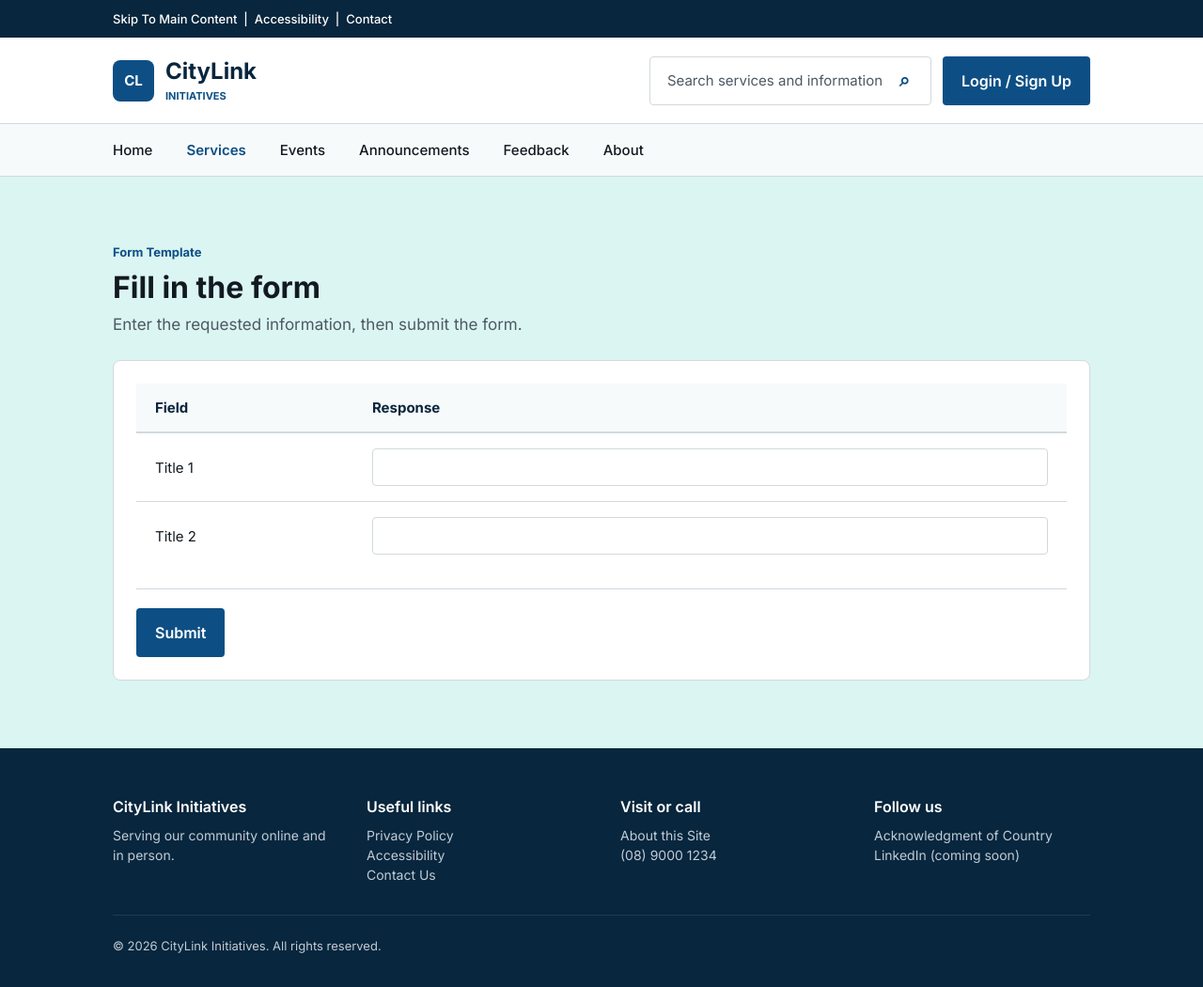
After one commit to Yvonne-tafe/CapstoneProject, a PHP site: page /Template_form.php in a window 1280 px wide. The commit adds this page. Shown: the whole page at 94% size. Run offline with PHP 8.4, Linux system fonts and the light colour scheme.

Commit message:
add and modify template
1. add and modify templates for reference of using shared layout
2. CSS modify for templates.

```diff
--- /dev/null
+++ b/template(html + CSS)/Template_form.php
@@ -0,0 +1,41 @@
+<?php
+require_once __DIR__ . '/layout.php';
+showHeader('Services', 'services');
+?>
+
+<!-- Reuse the section heading structure -->
+  <section id="form-template" class="form-section" aria-labelledby="form-heading">
+  <!-- Reuse the section heading structure -->
+  <div class="section-header">
+    <span class="section-badge">Form Template</span>
+    <h1 id="form-heading">Fill in the form</h1>
+    <p>Enter the requested information, then submit the form.</p>
+  </div>
+
+  <!-- Form table container -->
+  <form class="form-table-container" novalidate>
+    <table class="form-table">
+      <thead>
+        <tr>
+          <th scope="col">Field</th>
+          <th scope="col">Response</th>
+        </tr>
+      </thead>
+      <tbody>
+        <tr>
+          <td><label for="form-field-one">Title 1</label></td>
+          <td><input id="form-field-one" name="fieldOne" type="text" required></td>
+        </tr>
+        <tr>
+          <td><label for="form-field-two">Title 2</label></td>
+          <td><input id="form-field-two" name="fieldTwo" type="text" required></td>
+        </tr>
+      </tbody>
+    </table>
+    <hr>
+    <button type="submit" class="btn btn-primary">Submit</button>
+  </form>
+
+</section>
+
+<?php showFooter(); ?>
--- a/template(html + CSS)/style.css
+++ b/template(html + CSS)/style.css
@@ -429,6 +429,7 @@ main {
 }
 
 /* Form Section 樣式 */
+.detail-section,
 .form-section {
   width: 100%;
   max-width: 1440px;
@@ -440,6 +441,7 @@ main {
   box-sizing: border-box;
 }
 
+.detail-section .btn,
 .form-section .btn {
   width: fit-content !important;
   align-self: flex-end;
@@ -572,6 +574,7 @@ main {
   .service2-section,
   .around-citylink-section,
   .form-section,
+  .detail-section,
   .site-footer {
     width: 100% !important;
     max-width: 100% !important;
```
Also changed, not shown: template(html + CSS)/Template_details.php (+10 -3 lines).
